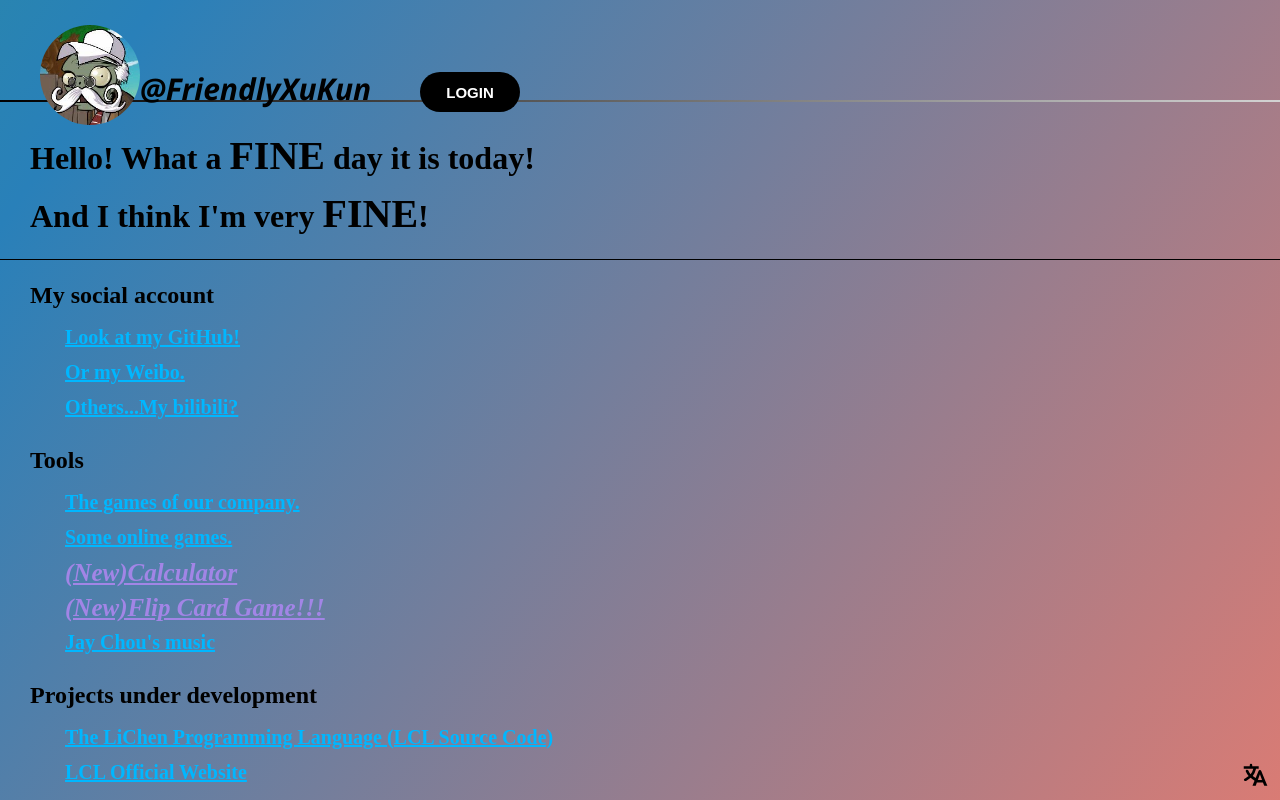
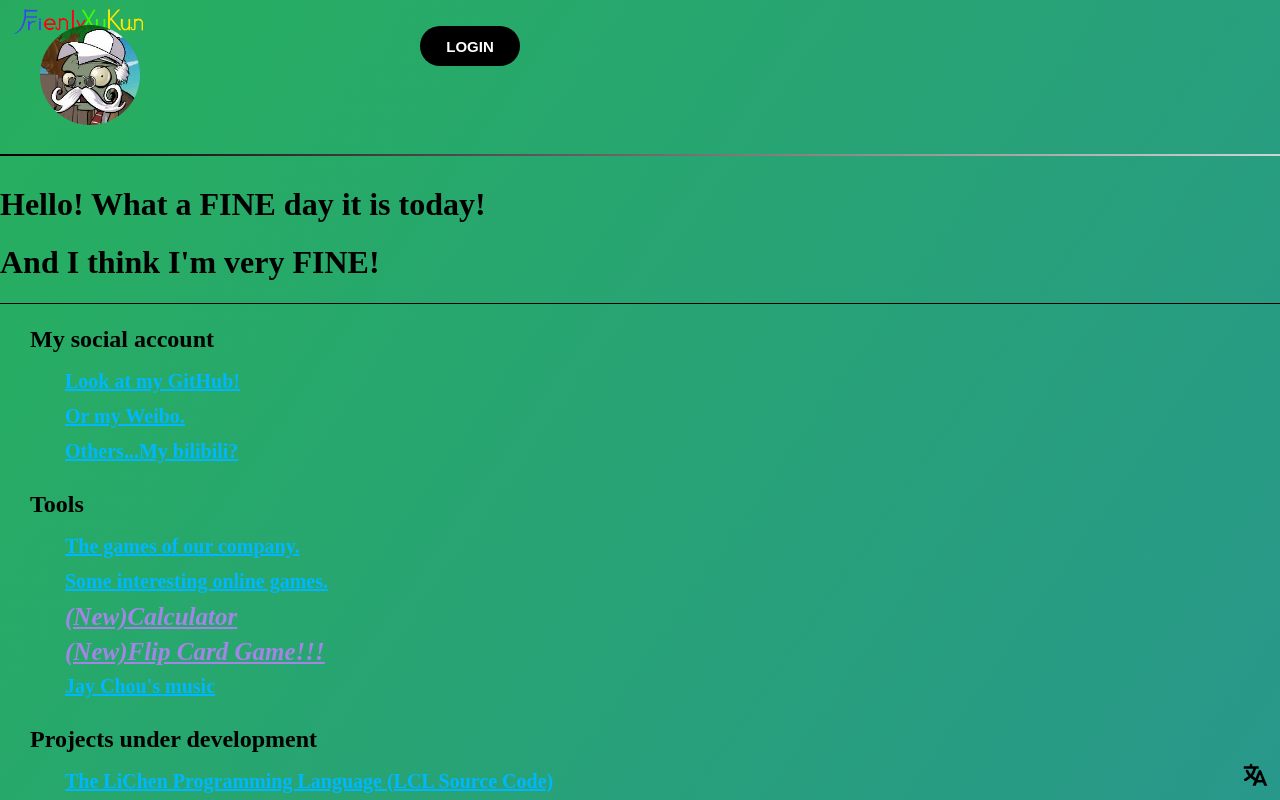
Before and after one commit to TheMagicFlute/FriendlyXuKun.github.io, a plain HTML site: page index.html in a window 1280 px wide. Shown: the top 800 px of the page. Drawn offline with Linux system fonts and the light colour scheme.

Commit message:
Optimize the main page
None.

```diff
--- a/index.html
+++ b/index.html
@@ -3,10 +3,10 @@
 
 <head>
     <meta charset="UTF-8">
-  <meta http-equiv="X-UA-Compatible" content="IE=edge">
     <meta name="viewport" content="width=device-width, initial-scale=1.0">
     <title>FriendlyXuKun</title>
     <link rel="stylesheet" type="text/css" href="./Css/style_000.css">
+    <link rel="stylesheet" type="text/css" href="./Css/logo_img.css">
     <link rel="icon" href="./Img/ProfilePhoto.jpg" type="x-icon">
     <style>
         body {
@@ -14,21 +14,20 @@
         padding: 0;
         height: 120vh;
         background: linear-gradient(125deg, #2C3E50, #27AE60,
-          #2980B9, #e47b70, #995eb3);
+            #2980B9);
         background-size: 500%;
         animation: backgroundAnimation 15s linear infinite;
         }
   </style>
 </head>
-
 <body>
     <div>
         <div class="card">
             <img src="./Img/ProfilePhoto.jpg" alt="Profile Photo" width="100" height="100" class="img">
         </div>
         <div class="title">
-      <a href="https://github.com/FriendlyXuKun">
-        <h2 class="title-text">@FriendlyXuKun</h2>
+            <a href="https://github.com/FriendlyXuKun" >
+                <img src="./Img/Logo.png" alt="logo" height="50">
             </a>
         </div>
         <a href="./Tools/login.html">
@@ -44,10 +43,8 @@
     </div>
     <hr>
     <div class="text-frame">
-    <h1 style="margin-left: 30px; margin-right: 30px; margin-top: 10px;">Hello! What a <span
-        style="font-size: 40px;">FINE</span> day it is today!</h1>
-    <h1 style="margin-left: 30px; margin-right: 30px; margin-top: -10px;">And I think I'm very <span
-        style="font-size: 40px;">FINE</span>!</h1>
+        <h1>Hello! What a <span >FINE</span> day it is today!</h1>
+        <h1>And I think I'm very <span>FINE</span>!</h1>
      </div>
      <h2 class="second-title">My social account</h2>
      <ul class="list">
@@ -67,7 +64,7 @@
             <a href="./Tools/company_games.html">The games of our company.</a>
         </li>
         <li>
-      <a href="./Tools/games.html">Some online games.</a>
+            <a href="./Tools/games.html">Some interesting online games.</a>
         </li>
         <li>
             <a href="./Tools/calculator.html"
@@ -107,5 +104,4 @@
         });
     </script>
 </body>
-
 </html>
```
Lines whose indentation alone changed are shown as unchanged.
